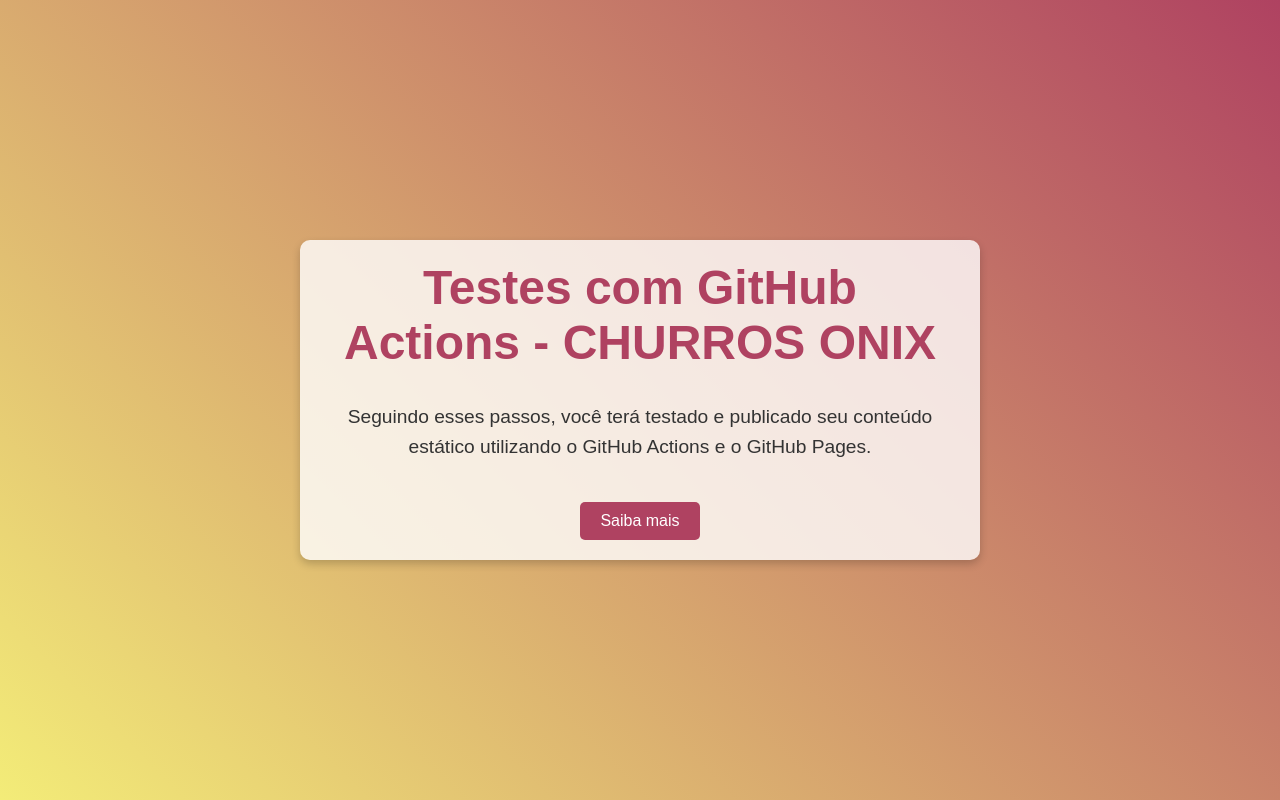
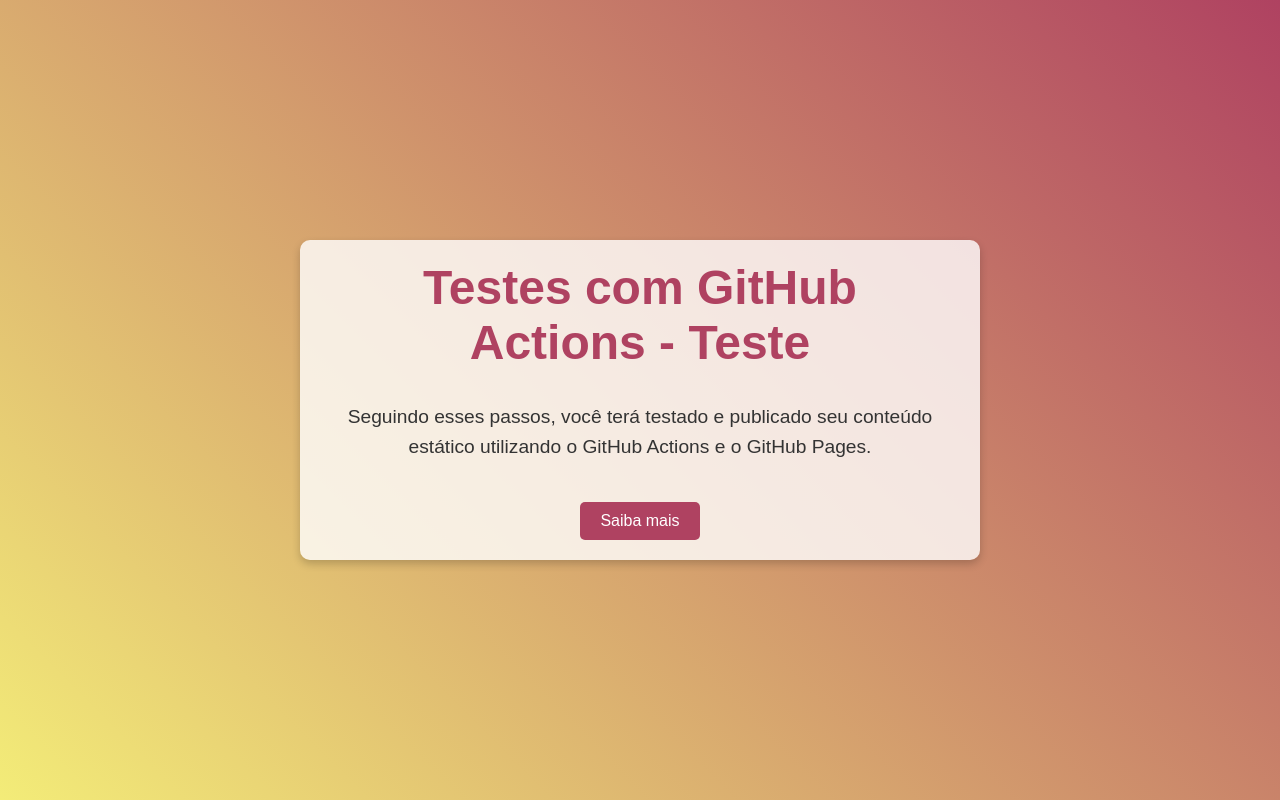
Before and after one commit to almeida-cma/REDES_T11, a plain HTML site: page index.html in a window 1280 px wide. Drawn offline with Linux system fonts and the light colour scheme.

Commit message:
Update index.html

```diff
--- a/index.html
+++ b/index.html
@@ -52,7 +52,7 @@
 </head>
 <body>
   <div class="container">
-    <h1>Testes com GitHub Actions - CHURROS ONIX</h1>
+    <h1>Testes com GitHub Actions - Teste</h1>
     <p>Seguindo esses passos, você terá testado e publicado seu conteúdo estático utilizando o GitHub Actions e o GitHub Pages.</p>
     <a href="#" class="button">Saiba mais</a>
   </div>
```
